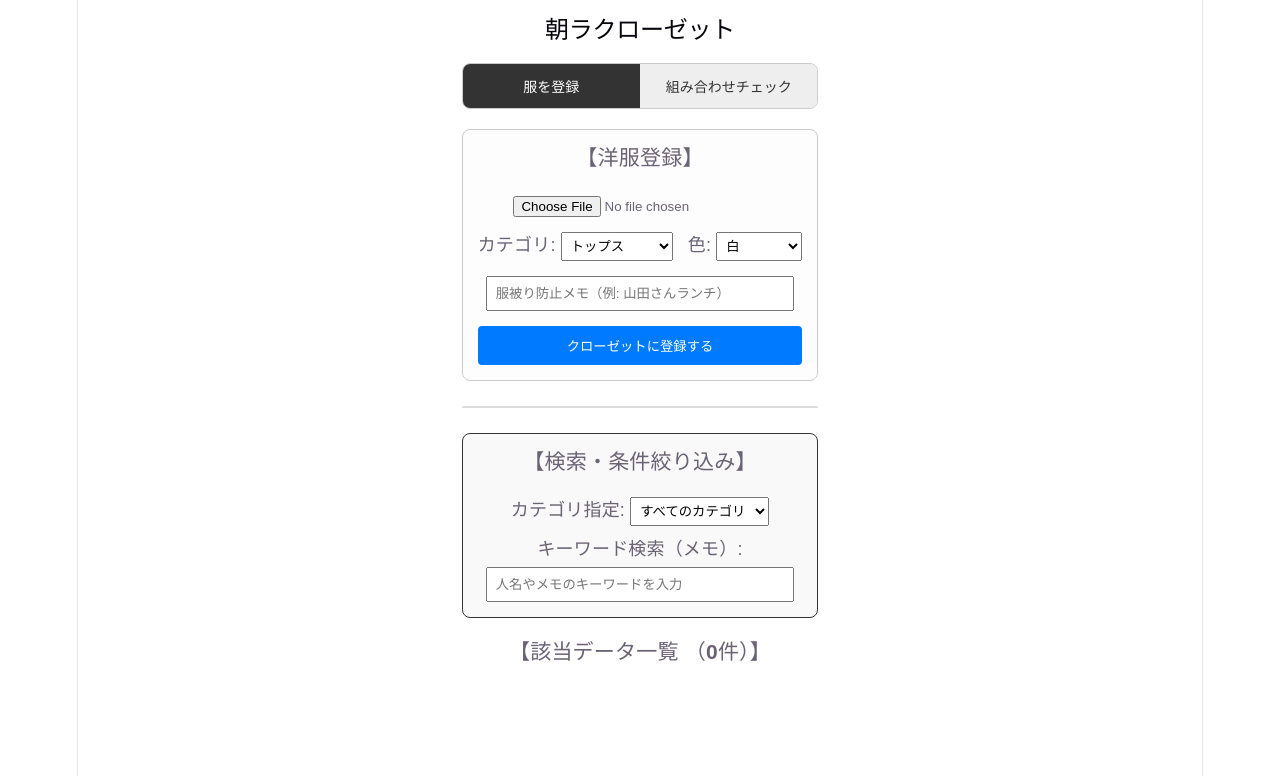
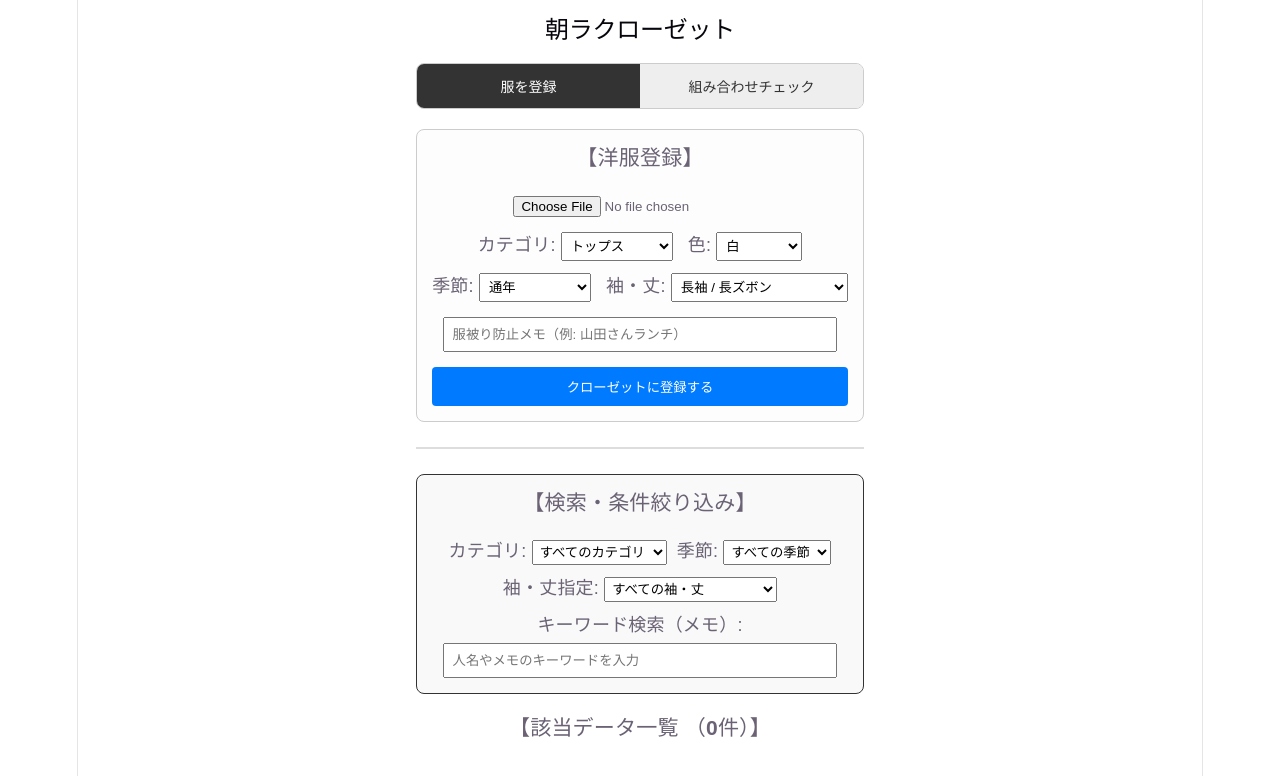
Before and after one commit to kapriko813-sketch/asa-raku, a React (Vite) app: page / in a window 1280 px wide. Shown: the top 776 px of the page. Built offline with nearby package versions, Linux system fonts and the light colour scheme.

Commit message:
Update App.jsx

```diff
--- a/src/App.jsx
+++ b/src/App.jsx
@@ -1,10 +1,10 @@
 import React, { useState, useEffect } from 'react';
 import Dexie from 'dexie';
 
-// データベースの定義
-const db = new Dexie('asaRakuDatabase_v7');
+// データベースの定義（season, sleeve を追加）
+const db = new Dexie('asaRakuDatabase_v8');
 db.version(1).stores({
-  clothes: '++id, category, memo, image, color'
+  clothes: '++id, category, memo, image, color, season, sleeve'
 });
 
 function App() {
@@ -15,13 +15,17 @@ function App() {
   const [category, setCategory] = useState('トップス');
   const [memo, setMemo] = useState('');
   const [color, setColor] = useState('白');
+  const [season, setSeason] = useState('通年'); // 🌟 季節の初期値
+  const [sleeve, setSleeve] = useState('長袖'); // 🌟 袖・丈の初期値
   const [imageSrc, setImageSrc] = useState(null);
 
   // --- 検索用の状態 ---
   const [searchCategory, setSearchCategory] = useState('すべて');
+  const [searchSeason, setSearchSeason] = useState('すべて'); // 🌟 検索用（季節）
+  const [searchSleeve, setSearchSleeve] = useState('すべて'); // 🌟 検索用（袖・丈）
   const [searchWord, setSearchWord] = useState('');
 
-  // --- 🌟 プレビュー用の状態（アウター、シューズを追加） ---
+  // --- プレビュー用の状態 ---
   const [selectedOuter, setSelectedOuter] = useState(null);
   const [selectedTop, setSelectedTop] = useState(null);
   const [selectedBottom, setSelectedBottom] = useState(null);
@@ -76,7 +80,9 @@ function App() {
       category,
       memo: memo || 'メモなし',
       image: imageSrc,
-      color
+      color,
+      season, // 🌟 季節を保存
+      sleeve  // 🌟 袖・丈を保存
     });
 
     setMemo('');
@@ -95,11 +101,14 @@ function App() {
     refreshClothes();
   };
 
-  // フィルタリング処理
+  // 🌟 フィルタリング処理（季節・袖丈の条件を追加）
   const filteredClothes = clothesList.filter((item) => {
     const matchCategory = searchCategory === 'すべて' || item.category === searchCategory;
+    const matchSeason = searchSeason === 'すべて' || item.season === searchSeason;
+    const matchSleeve = searchSleeve === 'すべて' || item.sleeve === searchSleeve;
     const matchWord = item.memo.toLowerCase().includes(searchWord.toLowerCase());
-    return matchCategory && matchWord;
+
+    return matchCategory && matchSeason && matchSleeve && matchWord;
   });
 
   // タブ用スタイル
@@ -116,7 +125,6 @@ function App() {
     transition: '0.2s'
   });
 
-  // プレビュー枠の共通スタイル
   const previewBoxStyle = {
     width: '110px',
     minHeight: '140px',
@@ -149,9 +157,8 @@ function App() {
             </div>
           )}
 
-          <div style={{ marginBottom: '15px' }}>
+          <div style={{ marginBottom: '12px' }}>
             <label>カテゴリ: </label>
-            {/* 🌟 選択肢を増やしました */}
             <select value={category} onChange={(e) => setCategory(e.target.value)} style={{ padding: '5px' }}>
               <option value="トップス">トップス</option>
               <option value="ボトムス">ボトムス</option>
@@ -169,6 +176,25 @@ function App() {
               <option value="赤">赤</option>
               <option value="ベージュ">ベージュ</option>
               <option value="グレー">グレー</option>
+              <option value="その他">その他</option>
+            </select>
+          </div>
+
+          {/* 🌟 【追加】季節と袖・丈の選択欄 */}
+          <div style={{ marginBottom: '15px' }}>
+            <label>季節: </label>
+            <select value={season} onChange={(e) => setSeason(e.target.value)} style={{ padding: '5px' }}>
+              <option value="通年">通年</option>
+              <option value="春夏">春夏（夏物）</option>
+              <option value="秋冬">秋冬（冬物）</option>
+            </select>
+
+            <label style={{ marginLeft: '15px' }}>袖・丈: </label>
+            <select value={sleeve} onChange={(e) => setSleeve(e.target.value)} style={{ padding: '5px' }}>
+              <option value="長袖">長袖 / 長ズボン</option>
+              <option value="半袖">半袖 / 半ズボン</option>
+              <option value="七分袖">七分袖 / クロップド</option>
+              <option value="ノースリーブ">ノースリーブ / スカート</option>
               <option value="その他">その他</option>
             </select>
           </div>
@@ -192,7 +218,6 @@ function App() {
         <div style={{ marginBottom: '25px', padding: '15px', border: '2px solid #28a745', borderRadius: '8px', backgroundColor: '#f4fbf7', textAlign: 'center' }}>
           <h3 style={{ marginTop: 0 }}>【コーディネートプレビュー】</h3>
 
-          {/* 🌟 4つのアイテムが並ぶように拡張 */}
           <div style={{ display: 'flex', justifyContent: 'center', gap: '8px', flexWrap: 'wrap', marginBottom: '15px' }}>
             {/* アウター */}
             <div style={previewBoxStyle}>
@@ -250,9 +275,10 @@ function App() {
         {/* 検索・絞り込み条件エリア */}
         <div style={{ marginBottom: '20px', padding: '15px', border: '1px solid #333', borderRadius: '8px', backgroundColor: '#f9f9f9' }}>
           <h3 style={{ marginTop: 0 }}>【検索・条件絞り込み】</h3>
+
           <div style={{ marginBottom: '10px' }}>
-            <label>カテゴリ指定: </label>
-            <select value={searchCategory} onChange={(e) => setSearchCategory(e.target.value)} style={{ padding: '5px' }}>
+            <label>カテゴリ: </label>
+            <select value={searchCategory} onChange={(e) => setSearchCategory(e.target.value)} style={{ padding: '3px' }}>
               <option value="すべて">すべてのカテゴリ</option>
               <option value="トップス">トップス</option>
               <option value="ボトムス">ボトムス</option>
@@ -261,7 +287,30 @@ function App() {
               <option value="シューズ">シューズ</option>
               <option value="小物・バッグ">小物・バッグ</option>
             </select>
+
+            {/* 🌟 【追加】検索用の季節絞り込み */}
+            <label style={{ marginLeft: '10px' }}>季節: </label>
+            <select value={searchSeason} onChange={(e) => setSearchSeason(e.target.value)} style={{ padding: '3px' }}>
+              <option value="すべて">すべての季節</option>
+              <option value="通年">通年</option>
+              <option value="春夏">春夏（夏物）</option>
+              <option value="秋冬">秋冬（冬物）</option>
+            </select>
           </div>
+
+          {/* 🌟 【追加】検索用の袖・丈絞り込み */}
+          <div style={{ marginBottom: '10px' }}>
+            <label>袖・丈指定: </label>
+            <select value={searchSleeve} onChange={(e) => setSearchSleeve(e.target.value)} style={{ padding: '3px' }}>
+              <option value="すべて">すべての袖・丈</option>
+              <option value="長袖">長袖 / 長ズボン</option>
+              <option value="半袖">半袖 / 半ズボン</option>
+              <option value="七分袖">七分袖 / クロップド</option>
+              <option value="ノースリーブ">ノースリーブ / スカート</option>
+              <option value="その他">その他</option>
+            </select>
+          </div>
+
           <div>
             <label style={{ display: 'block', marginBottom: '5px' }}>キーワード検索（メモ）: </label>
             <input
@@ -283,9 +332,15 @@ function App() {
               <div style={{ fontSize: '12px', fontWeight: 'bold', marginTop: '5px' }}>
                 {item.category} <span style={{ fontSize: '11px', color: '#666', fontWeight: 'normal' }}>({item.color})</span>
               </div>
+
+              {/* 🌟 登録した季節や袖丈がカード上にバッジのように表示されます */}
+              <div style={{ fontSize: '10px', color: '#e67e22', margin: '2px 0' }}>
+                {item.season} / {item.sleeve}
+              </div>
+
               <div style={{ fontSize: '11px', color: '#666', minHeight: '32px', margin: '4px 0' }}>{item.memo}</div>
 
-              {/* 各カテゴリに応じたプレビュー選択ボタン */}
+              {/* 選択ボタン */}
               <div style={{ marginBottom: '8px' }}>
                 {item.category === 'アウター' && (
                   <button onClick={() => setSelectedOuter(item)} style={{ fontSize: '11px', padding: '4px 5px', width: '100%' }}>アウターに選択</button>
@@ -298,9 +353,6 @@ function App() {
                 )}
                 {item.category === 'シューズ' && (
                   <button onClick={() => setSelectedShoes(item)} style={{ fontSize: '11px', padding: '4px 5px', width: '100%' }}>シューズに選択</button>
-                )}
-                {(item.category === 'ワンピース' || item.category === '小物・バッグ') && (
-                  <span style={{ fontSize: '11px', color: '#999', display: 'block', padding: '4px 0' }}>一覧のみ表示</span>
                 )}
               </div>
 
```
